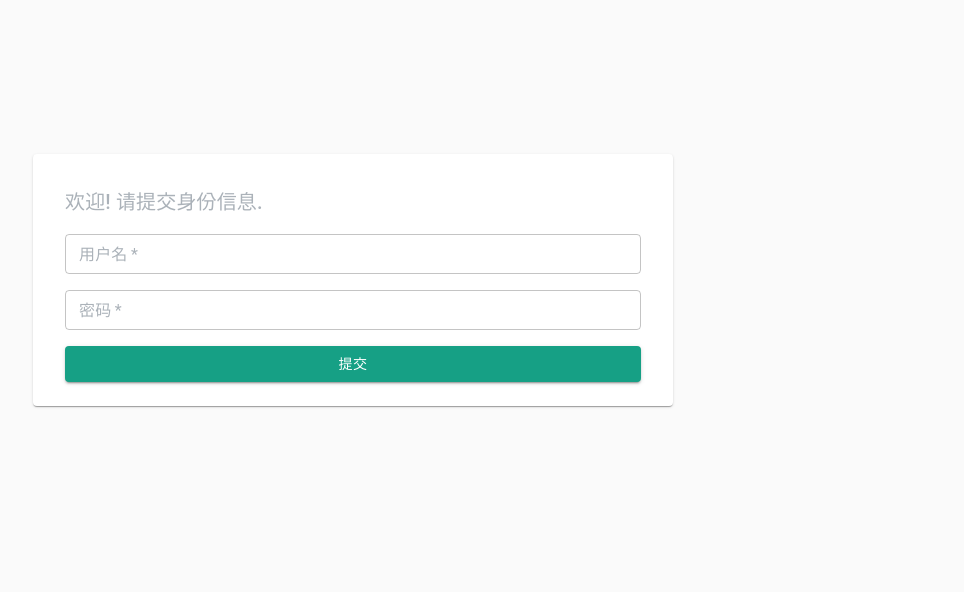
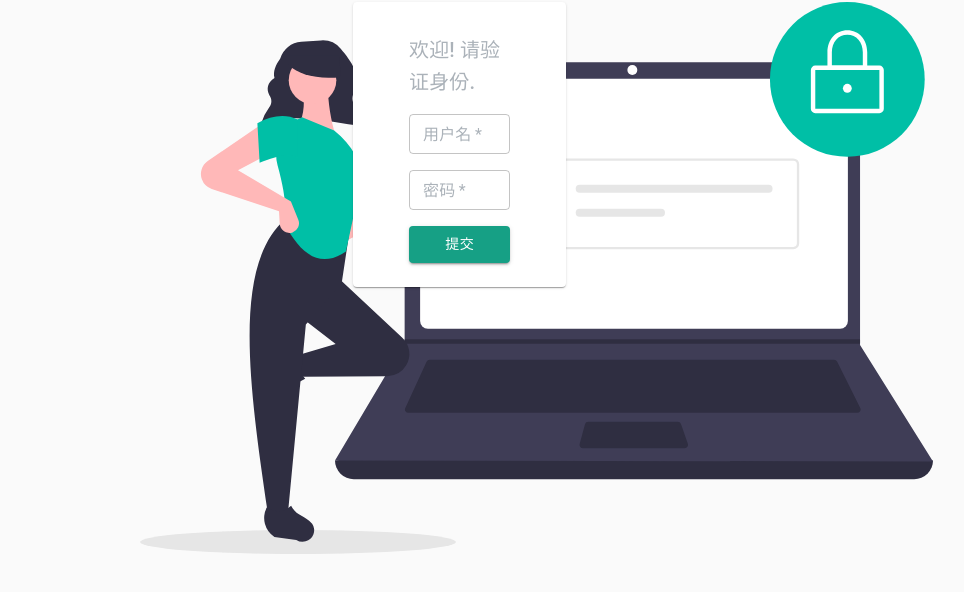
Before and after one commit to l769829723/scraper-admin, a React (Create React App) app: page /login in a window 1280 px wide. Shown: the top 592 px of the page, without its empty margins (287-1251 px from the left). Built offline with nearby package versions, Linux system fonts and the light colour scheme.

Commit message:
add login logo

```diff
--- a/src/pages/login/index.js
+++ b/src/pages/login/index.js
@@ -12,20 +12,27 @@ import {
 import Action from "./action";
 import { useNavigate } from "react-router-dom";
 import { makeStyles } from "@mui/styles";
+import bgImg from "./login.svg";
 
 const useStyles = makeStyles((theme) => ({
-  background: {
-    position: "relative",
+  root: {
+    width: "100vw",
+    height: "100vh",
   },
+  logo: {},
   loginPanl: {
-    position: "absolute",
+    backdropFilter: "blur(5px)",
   },
 }));
 
 const LoginPage = ({ setContext }) => {
+  const classes = useStyles();
   const navigate = useNavigate();
+
   const [username, setUsername] = React.useState("");
   const [password, setPassword] = React.useState("");
+
+  console.log(bgImg);
 
   const handleLogin = (e) => {
     e.preventDefault();
@@ -39,17 +46,24 @@ const LoginPage = ({ setContext }) => {
         display='flex'
         alignItems='center'
         alignContent='center'
-        style={{ width: "100vw", height: "100vh" }}
+        className={classes.root}
       >
         <Grid container justifyContent='center'>
+          <Grid item xs={10} md={6} lg={4}>
+            <Box mb={30}>
+              <Grid container>
                 <Grid item xs={6}>
-            <Box mb={30}>
+                  <Box>
+                    <img src={bgImg} alt='login logo' />
+                  </Box>
+                </Grid>
+                <Grid item xs={6}>
                   <Card>
                     <CardContent>
-                  <Box px={2}>
+                      <Box px={5}>
                         <Typography variant='h6' component='h6'>
                           <Box py={2} color='text.secondary'>
-                        欢迎! 请提交身份信息.
+                            欢迎! 请验证身份.
                           </Box>
                         </Typography>
                         <Grid container spacing={2}>
@@ -101,6 +115,8 @@ const LoginPage = ({ setContext }) => {
                       </Box>
                     </CardContent>
                   </Card>
+                </Grid>
+              </Grid>
             </Box>
           </Grid>
         </Grid>
```
Lines whose indentation alone changed are shown as unchanged.
